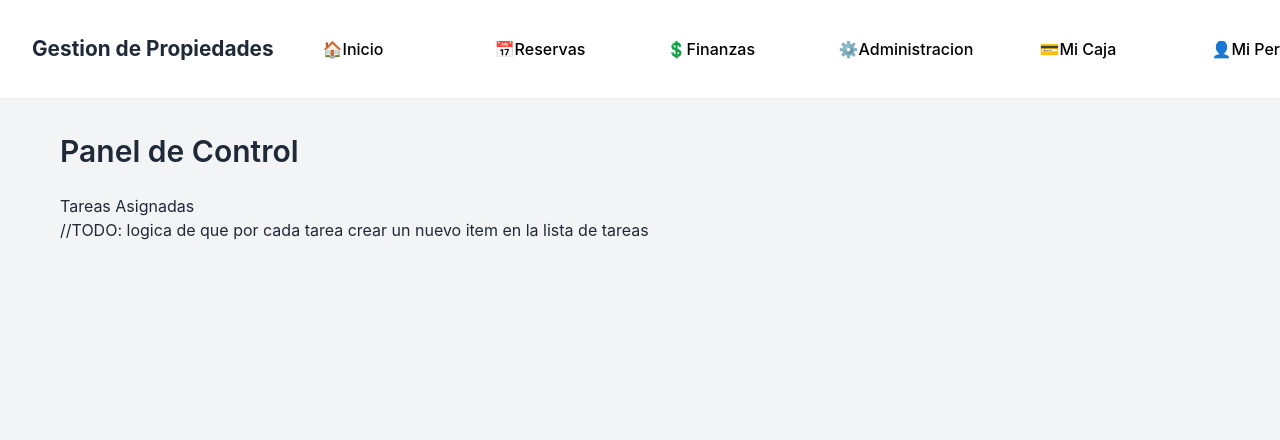
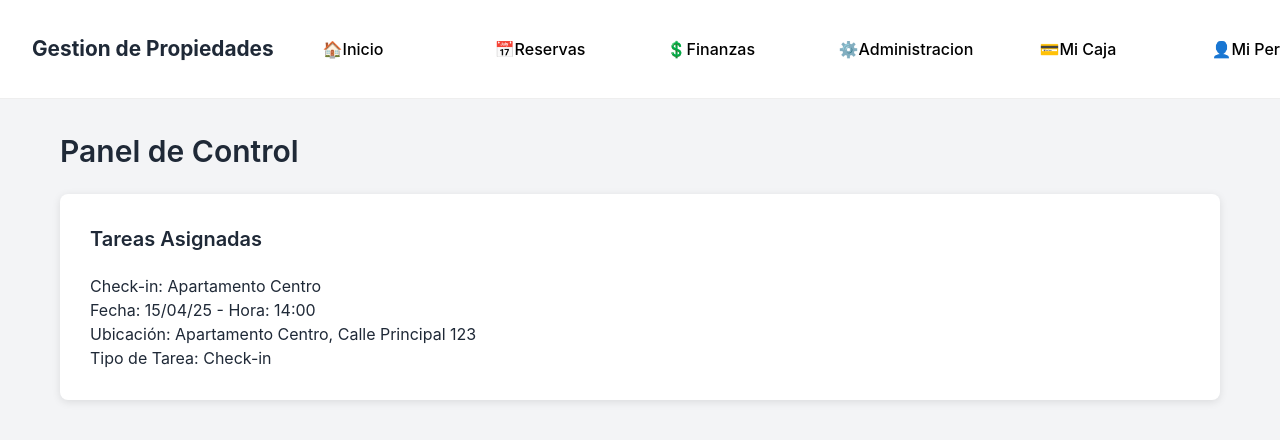
Before and after one commit to Matias170802/ProyectoTAN, a React (Vite) app in the folder frontend/tan/: page / in a window 1280 px wide. Shown: the top 440 px of the page. Built offline with nearby package versions, Linux system fonts and the light colour scheme.

Commit message:
Se agregan estilos y elementos de la pantalla de inicio

```diff
--- a/frontend/tan/src/Inicio.css
+++ b/frontend/tan/src/Inicio.css
@@ -20,3 +20,20 @@ html, body, #root {
     font-weight: 600;
     margin-bottom: 20px;
 }
+
+#tituloTareasAsignadas {
+    font-size: 20px;
+    font-weight: 600;
+}
+
+#contenedorPrincipalTareasAsignadas {
+    background-color: rgb(255, 255, 255);
+    padding: 30px;
+    border-radius: 8px;
+    box-shadow: 0 2px 8px rgba(0, 0, 0, 0.1);
+}
+
+#contenedorItemsTareasAsignadas {
+    margin-top: 20px;
+    display: flex;
+}
--- a/frontend/tan/src/Inicio.tsx
+++ b/frontend/tan/src/Inicio.tsx
@@ -10,6 +10,15 @@ import { useState } from 'react'
 function AppContent() {
   //TODO: traer las tareas con el useStateInicio o al AppContext
   const [] = useState();
+  const tareas = [
+    {
+      nombreTarea: "Check-in: Apartamento Centro",
+      fechaTarea: "15/04/25",
+      horaTarea: "14:00",
+      ubicacionTarea: "Apartamento Centro, Calle Principal 123",
+      tipoTarea: "Check-in"
+    }
+  ]
 
   return (
     <main className="min-h-screen bg-gray-100" id='mainPageInicio'>
@@ -18,10 +27,22 @@ function AppContent() {
 
       <section id='contenedorPrincipalTareasAsignadas'>
 
-        <p>Tareas Asignadas</p>
+        <p id='tituloTareasAsignadas'>Tareas Asignadas</p>
 
-        <div id='contenedorSecundarioTareasAsignadas'>
-          //TODO: logica de que por cada tarea crear un nuevo item en la lista de tareas
+        <div id='contenedorItemsTareasAsignadas'>
+          {//TODO: logica de que por cada tarea crear un nuevo item en la lista de tareas
+          }
+
+          {tareas && tareas.length >0 && (
+            tareas.map((tarea,index) => (
+              <div key={index} className='itemTareaAsignada'>
+                <p className='nombreTareaAsignada'>{tarea.nombreTarea}</p>
+                <p className='detalleTareaAsignada'>Fecha: {tarea.fechaTarea} - Hora: {tarea.horaTarea}</p>
+                <p className='detalleTareaAsignada'>Ubicación: {tarea.ubicacionTarea}</p>
+                <p className='detalleTareaAsignada'>Tipo de Tarea: {tarea.tipoTarea}</p>
+              </div>
+            ))
+          )}
         </div>
       </section>
 
```
